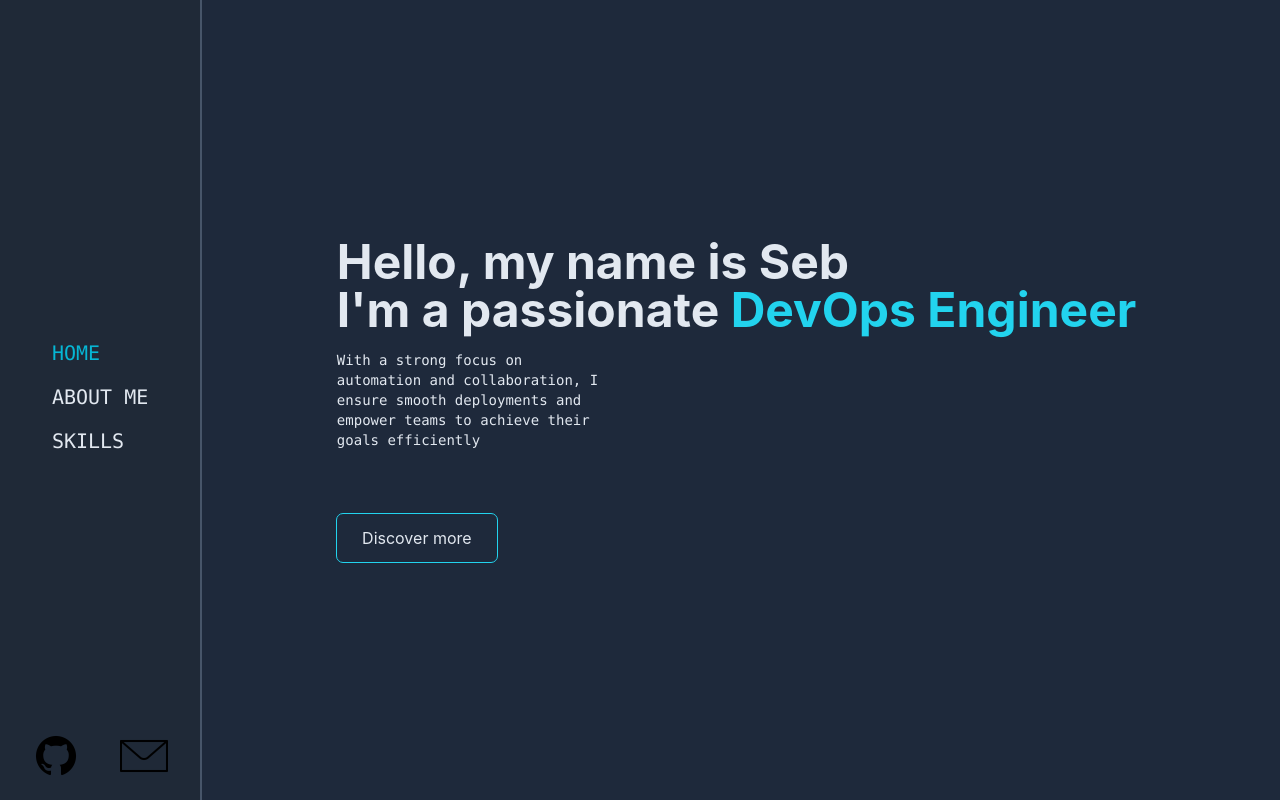
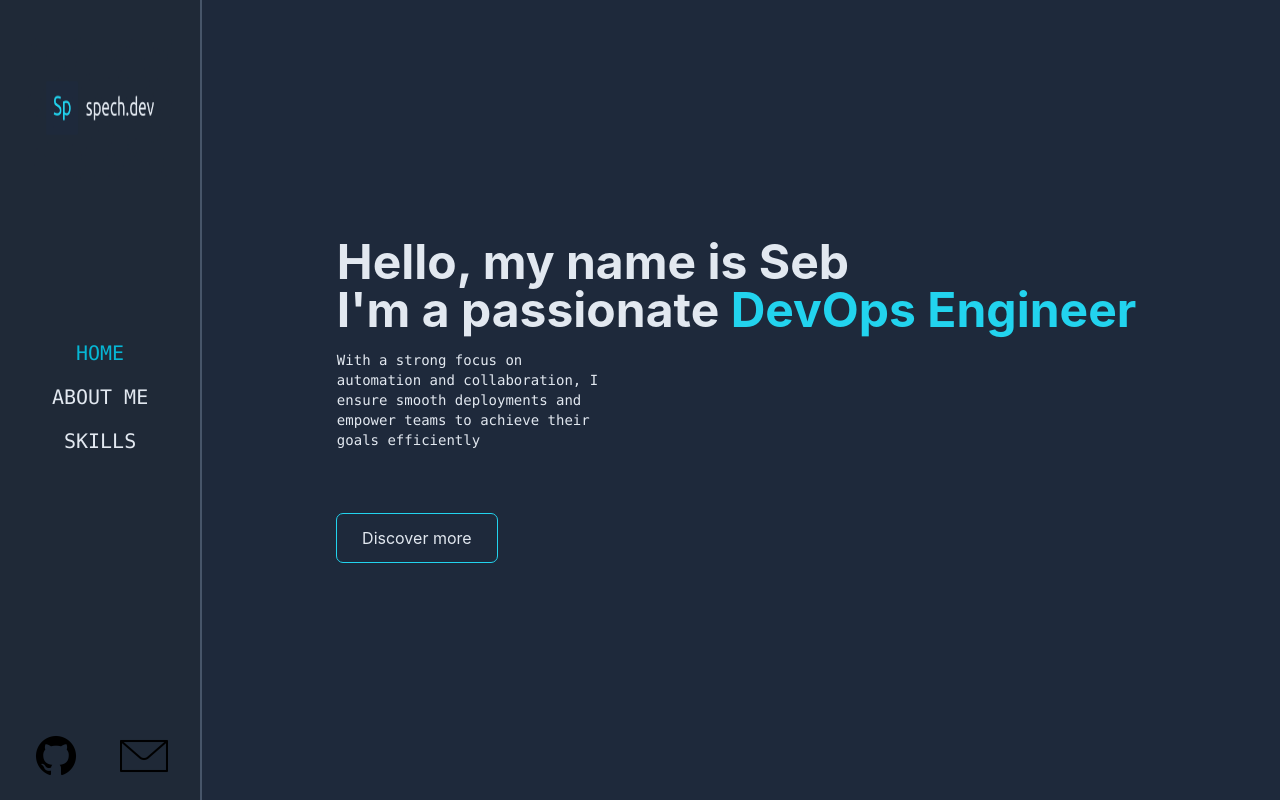
Before and after one commit to Maasym/portfolio, a React (Create React App) app: page / in a window 1280 px wide. Shown: the top 800 px of the page. Built offline with nearby package versions, Linux system fonts and the light colour scheme.

Commit message:
add favicon and logo

```diff
--- a/src/components/Navbar.js
+++ b/src/components/Navbar.js
@@ -11,15 +11,15 @@ function Navbar() {
     return (
         <div className="sticky top-0 border-b-2 border-r-0 lg:border-r-2 lg:border-b-0 border-slate-600 flex flex-row lg:flex-col justify-between lg:justify-center items-center h-24 lg:h-screen">
             <div className="block lg:hidden ml-8">
-
+                <img className="m-1 w-36 h-20 " src={logo} alt="Logo" title="Logo"/>
             </div>
             <div className="hidden flex-1 flex-row lg:h-screen lg:items-center lg:block">
                 <div className="h-2/5 justify-center pt-8">
-
+                    <img className="m-1 w-36 h-36 " src={logo} alt="Logo" title="Logo"/>
                 </div>
                 <div>
                     <nav>
-                        <ul className="flex flex-col gap-4 mt-12 uppercase font-mono text-xl">
+                        <ul className="flex flex-col items-center gap-4 mt-12 uppercase font-mono text-xl">
                             <li>
                                 <Link
                                     className="hover:text-cyan-400"
```
Also changed, not shown: src/assets/logo.png, 1 other file (tests, documents, lock files or other folders).
